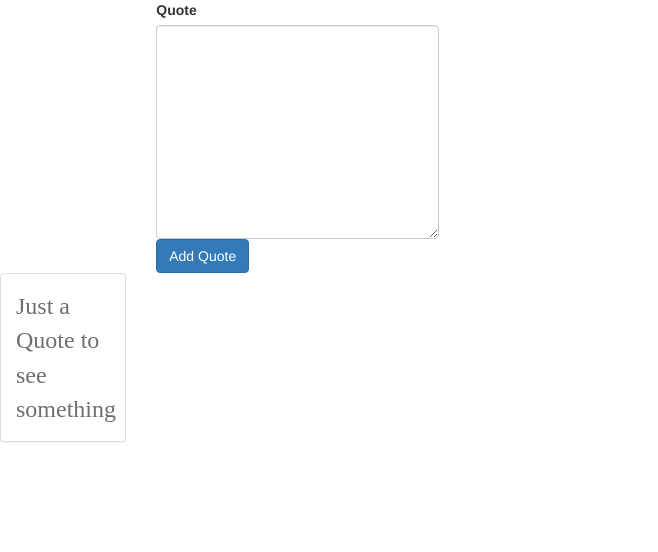
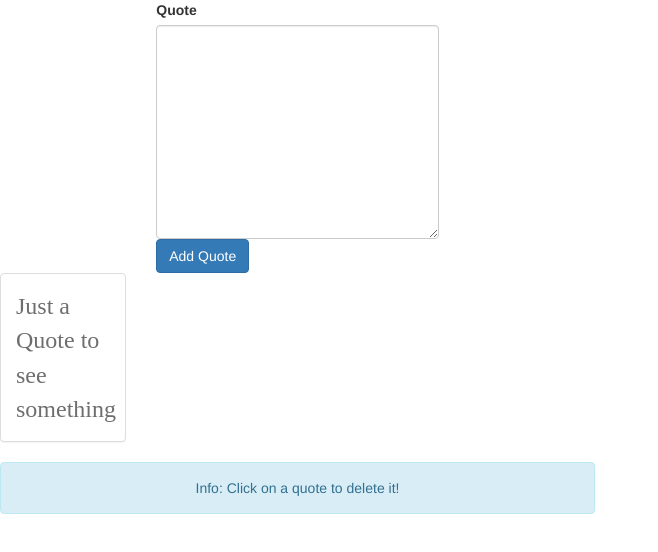
Before and after one commit to hymntaha/vue-training, a Vue app: page / in a window 1280 px wide. Shown: the top 552 px of the page, without its empty margins (0-658 px from the left). Built offline with nearby package versions, Linux system fonts and the light colour scheme; a web font is replaced by a local one.

Commit message:
adding a infobox

```diff
--- a/src/components/WonderfulQuotes.vue
+++ b/src/components/WonderfulQuotes.vue
@@ -2,6 +2,11 @@
     <div>
         <NewQuote @quoteAdded="newQuote"/>
         <QuoteGrid :quotes="quotes"></QuoteGrid>
+        <div class="row">
+            <div class="col-sm-12 text-center">
+                <div class="alert alert-info">Info: Click on a quote to delete it!</div>
+            </div>
+        </div>
     </div>
 </template>
 <script>
```
